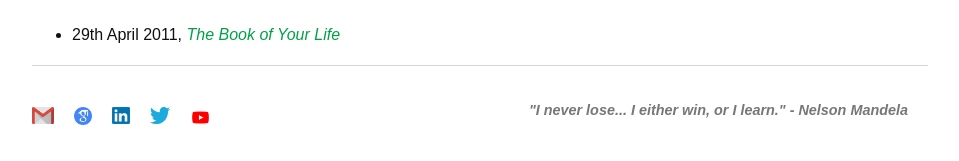
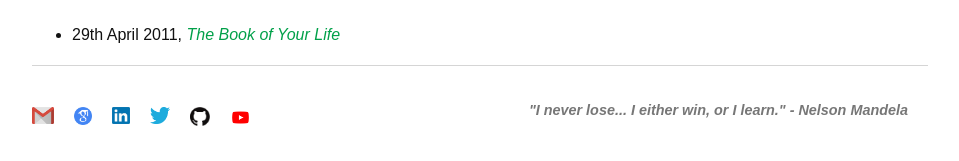
Before and after one commit to Uppaal/Uppaal.github.io, a Jekyll site: the page built from writings.html, in a window 1280 px wide. Shown: the part 1117-1278 px from the top of the page, without its empty margins (160-1119 px from the left). Built offline with Jekyll 4.4.1, drawn with Linux system fonts in a browser that asks for light colours.

Commit message:
Update default.html

```diff
--- a/_layouts/default.html
+++ b/_layouts/default.html
@@ -32,7 +32,7 @@
 				<li style="float:left"><a href="https://scholar.google.co.in/citations?user=nx3vmEkAAAAJ&hl=en&oi=ao"><img alt="Google Scholar" src="../images/google-scholar-logo.png" height="18"/></a></li>
 				<li style="float:left"><a href="https://www.linkedin.com/in/rheeyauppaal"><img alt="LinkedIN" src="../images/linkedin-logo.jpeg" height="17"/></a></li>
 				<li style="float:left"><a href="https://twitter.com/ruppaal?lang=en"><img alt="Twitter" src="../images/Twitter_Logo_new.png" height="17"></a></li>
-<!-- 				<li style="float:left"><a href="https://github.com/Uppaal"><img alt="GitHub" src="../images/github-logo.png" height="19"></a></li> -->
+				<li style="float:left"><a href="https://github.com/Uppaal"><img alt="GitHub" src="../images/github-logo.png" height="19"></a></li>
 <!-- 				<li style="float:left"><a href="https://www.semanticscholar.org/author/Rheeya-Uppaal/114693523"><img alt="Semantic Scholar" src="../images/semantic-scholar-logo.png" height="19"/></a></li> -->
 <!-- 				<li style="float:left"><a href="https://dblp.uni-trier.de/pid/241/5394.htm"><img alt="DBLP" src="../images/dblp-logo.png" height="21"/></a></li> -->
 				<li style="float:left"><a href="https://www.youtube.com/@rheeyauppaal/featured"><img alt="YouTube" src="../images/youtube-logo.png" height="21"/></a></li>
```
